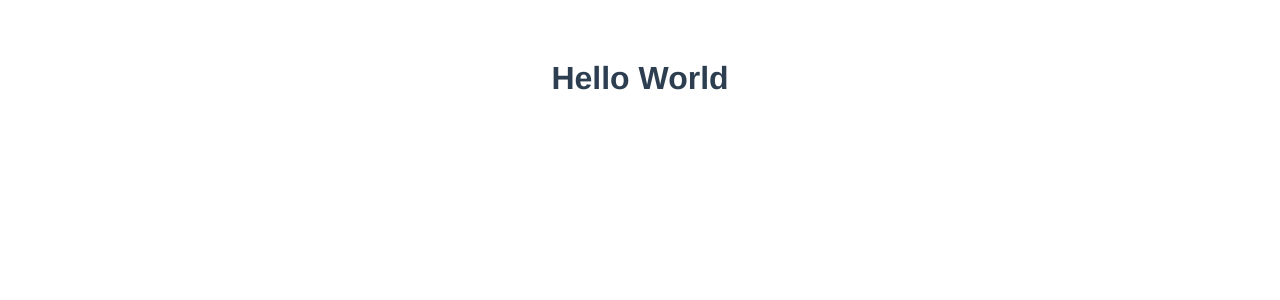
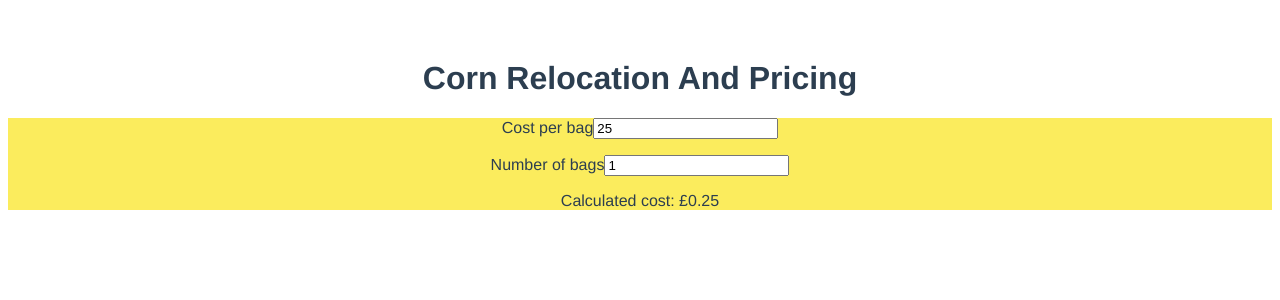
Before and after one commit to madetech/farmer-ferry, a Vue app: page / in a window 1280 px wide. Shown: the top 300 px of the page. Built offline with nearby package versions, Linux system fonts and the light colour scheme.

Commit message:
Add basic form and calculation (#4)

```diff
--- a/src/components/Ferry.vue
+++ b/src/components/Ferry.vue
@@ -1,12 +1,39 @@
 <template>
-    <h1>{{ msg }}</h1>
+    <div>
+        <h1>Corn Relocation And Pricing</h1>
+        <form id="corn-pricing">
+            <p>
+                <label for="costPerBag">Cost per bag</label>
+                <input type="text" id="costPerBag" v-model="costPerBag">
+            </p>
+            <p>
+                <label for="numBags">Number of bags</label>
+                <input type="text" id="numBags" v-model="numBags">
+            </p>
+            <p>Calculated cost: £{{ calculatedCost }}</p>
+        </form>
+    </div>
 </template>
 
 <script>
-export default {
-  name: 'Ferry',
-  props: {
-    msg: String
-  }
-}
+    export default {
+        name: 'Ferry',
+        data: () => {
+            return {
+                costPerBag: 25,
+                numBags: 1
+            }
+        },
+        computed: {
+            calculatedCost: function () {
+                return ((this.costPerBag * this.numBags * 2) - this.costPerBag) / 100
+            }
+        }
+    }
 </script>
+
+<style>
+    #corn-pricing {
+        background-color: #fbec5d
+    }
+</style>
```
Also changed, not shown: 1 other file (tests, documents, lock files or other folders).
